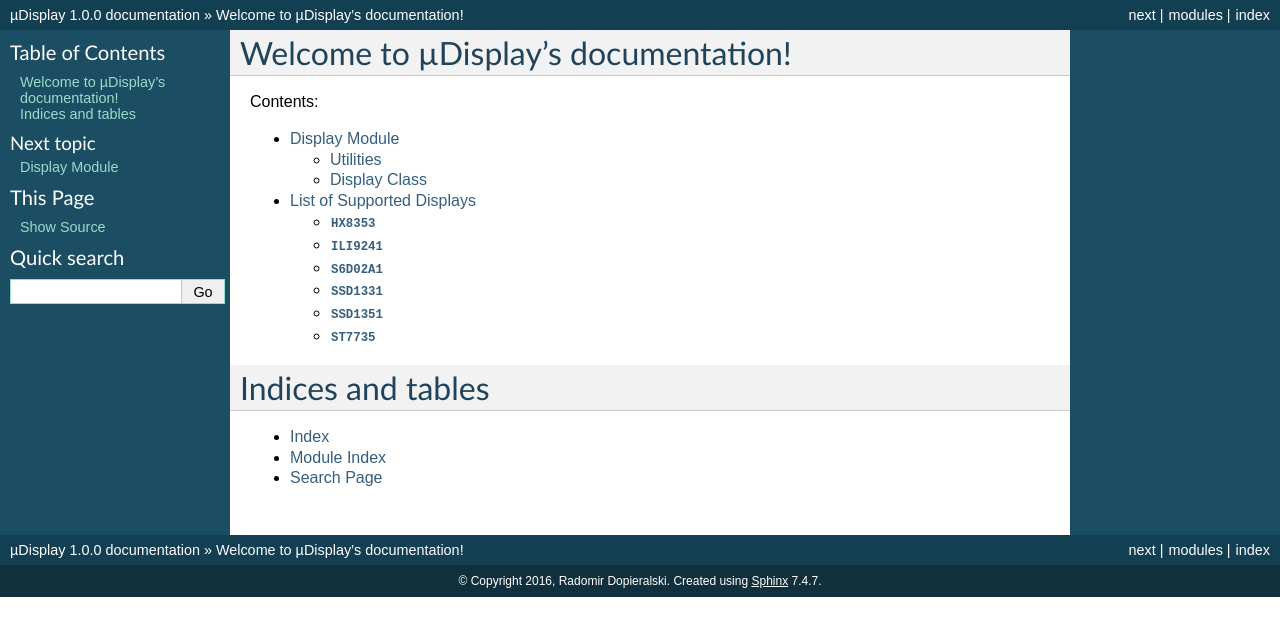
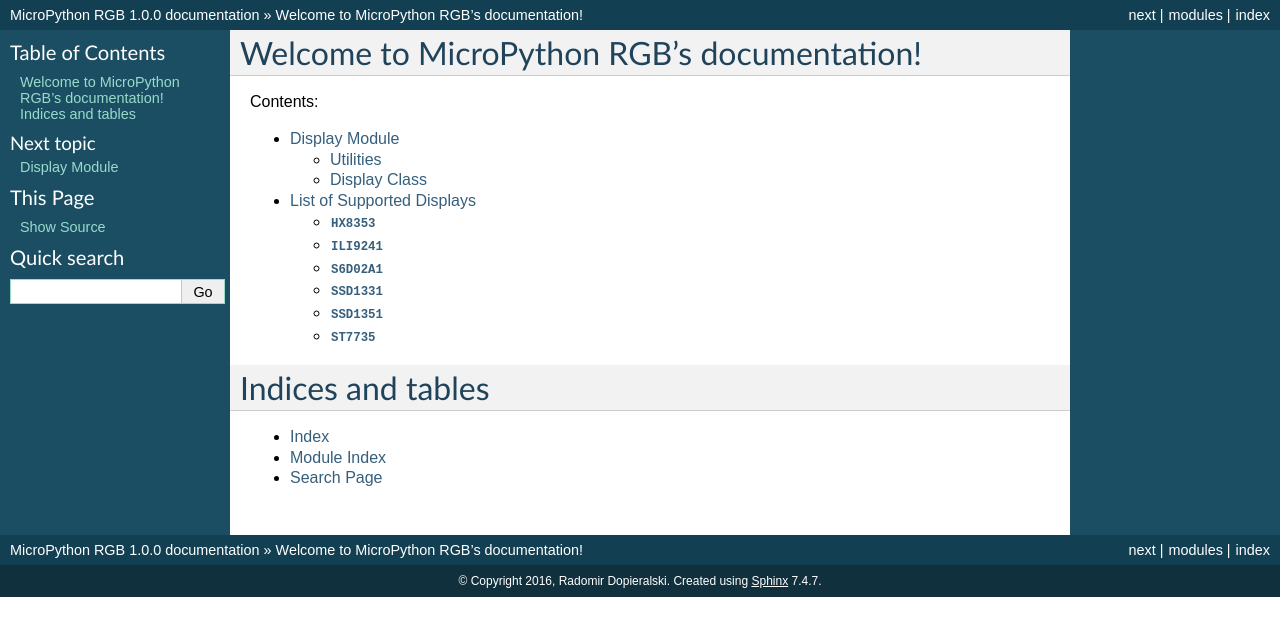
Before and after one commit to adafruit/micropython-adafruit-rgb-display, a Sphinx documentation site: the page built from docs/index.rst, in a window 1280 px wide. Shown: the top 636 px of the page. Built offline with Sphinx 7.4.7, drawn with Linux system fonts in a browser that asks for light colours.

```diff
--- a/README.rst
+++ b/README.rst
@@ -1,4 +1,4 @@
 Display drivers for MicroPython.
 ================================
 
-Documentation available at http://udisplay.readthedocs.io/
+Documentation available at http://micropython-rgb.readthedocs.io/
--- a/docs/conf.py
+++ b/docs/conf.py
@@ -47,7 +47,7 @@ source_suffix = '.rst'
 master_doc = 'index'
 
 # General information about the project.
-project = u'µDisplay'
+project = u'MicroPython RGB'
 copyright = u'2016, Radomir Dopieralski'
 
 # The version info for the project you're documenting, acts as replacement for
--- a/docs/display.rst
+++ b/docs/display.rst
@@ -1,7 +1,7 @@
 Display Module
 **************
 
-.. module:: display
+.. module:: rgb
 
 Utilities
 =========
--- a/docs/displays.rst
+++ b/docs/displays.rst
@@ -1,7 +1,7 @@
 List of Supported Displays
 **************************
 
-.. module:: display
+.. module:: rgb
 
 All of those displays support the methods of the :class:`Display` class.
 
--- a/docs/index.rst
+++ b/docs/index.rst
@@ -3,8 +3,8 @@
    You can adapt this file completely to your liking, but it should at least
    contain the root `toctree` directive.
 
-Welcome to µDisplay's documentation!
-====================================
+Welcome to MicroPython RGB's documentation!
+===========================================
 
 Contents:
 
--- a/hx8353.py
+++ b/hx8353.py
@@ -1,4 +1,4 @@
-from display import DisplaySPI, color565
+from rgb import DisplaySPI, color565
 
 _SWRESET = const(0x01)
 _NORON = const(0x13)
--- a/ili9341.py
+++ b/ili9341.py
@@ -1,5 +1,5 @@
 import ustruct
-from display import DisplaySPI, color565
+from rgb import DisplaySPI, color565
 
 
 class ILI9341(DisplaySPI):
--- a/s6d02a1.py
+++ b/s6d02a1.py
@@ -1,4 +1,4 @@
-from display import DisplaySPI, color565
+from rgb import DisplaySPI, color565
 
 _SWRESET = const(0x01)
 _DISPON = const(0x29)
--- a/ssd1331.py
+++ b/ssd1331.py
@@ -1,4 +1,4 @@
-from display import DisplaySPI, color565
+from rgb import DisplaySPI, color565
 
 
 _DRAWLINE = const(0x21)
--- a/ssd1351.py
+++ b/ssd1351.py
@@ -1,4 +1,4 @@
-from display import DisplaySPI, color565
+from rgb import DisplaySPI, color565
 
 
 _SETCOLUMN = const(0x15)
--- a/st7735.py
+++ b/st7735.py
@@ -1,4 +1,4 @@
-from display import DisplaySPI, color565
+from rgb import DisplaySPI, color565
 
 
 _NOP=const(0x00)
```
Also changed, not shown: setup.py (+5 -5 lines).
